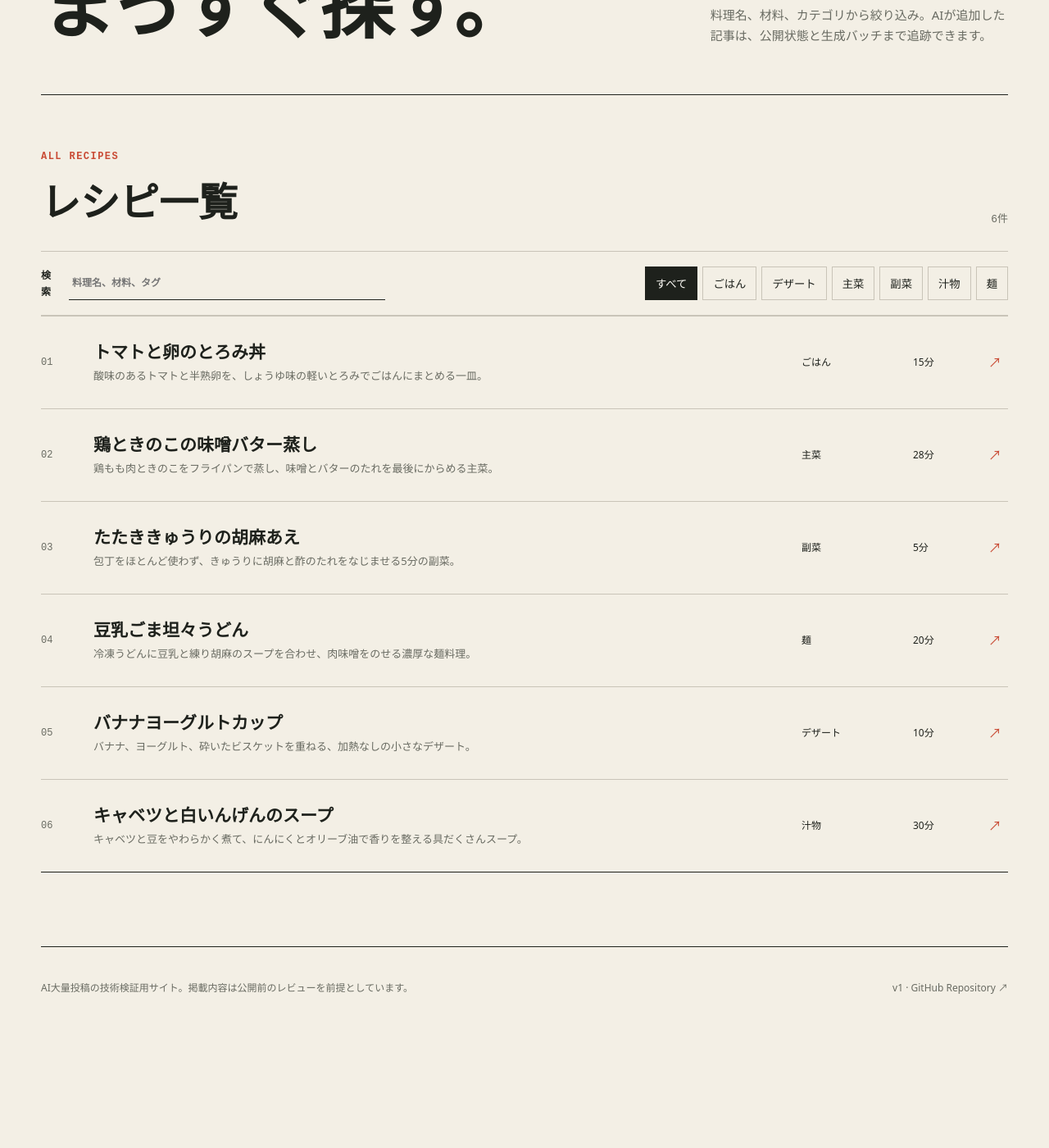
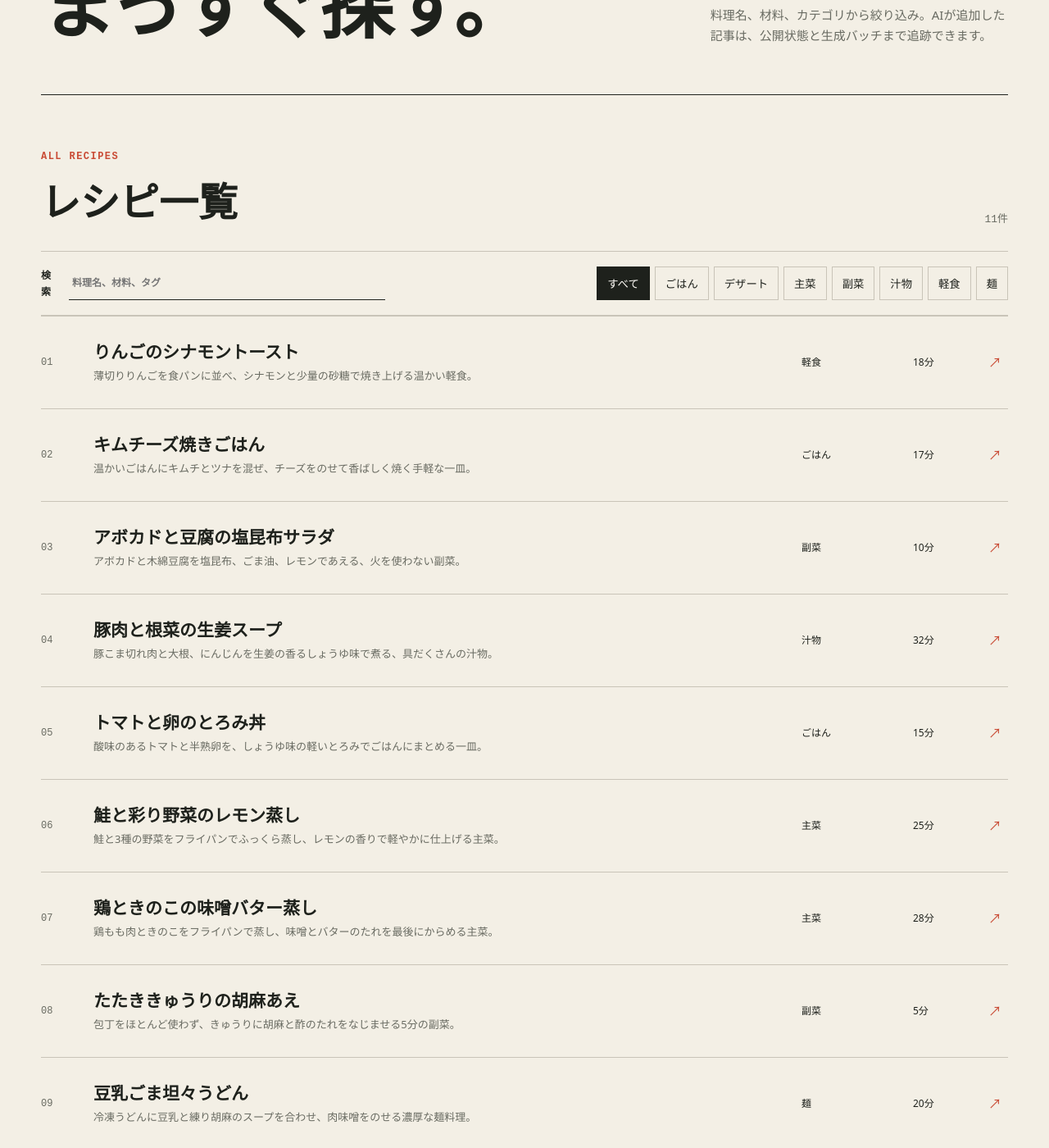
Before and after one commit to gakkii415/ai-recipe-poc, a Jekyll site: the page built from index.html, in a window 1280 px wide and 1400 px high, scrolled down 432 px. Shown: the whole window at 82% size. Built offline with Jekyll 4.4.1, drawn with Linux system fonts in a browser that asks for light colours; before the commit the page ends 1707 px from its top, so only the background shows below that; some of the changed text lies outside the part shown.

Commit message:
テストバッチ5記事を投稿してv2へ更新

```diff
--- a/_config.yml
+++ b/_config.yml
@@ -6,7 +6,7 @@ lang: ja
 timezone: Asia/Tokyo
 permalink: /recipes/:title/
 future: true
-version: v1
+version: v2
 
 defaults:
   - scope:
--- /dev/null
+++ b/_posts/2026-09-05-apple-cinnamon-toast.md
@@ -0,0 +1,39 @@
+---
+content_id: "recipe-0011"
+title: "りんごのシナモントースト"
+description: "薄切りりんごを食パンに並べ、シナモンと少量の砂糖で焼き上げる温かい軽食。"
+date: 2026-09-05 09:40:00 +0900
+category: "軽食"
+cuisine: "洋風"
+tags: ["りんご", "パン", "トースター"]
+prep_minutes: 8
+cook_minutes: 10
+servings: 1
+difficulty: "かんたん"
+ingredients:
+  - "食パン 1枚"
+  - "りんご 1/4個"
+  - "バター 5g"
+  - "砂糖 小さじ1"
+  - "シナモンパウダー 少々"
+  - "レモン汁 小さじ1/2"
+author: "AI Recipe PoC"
+generator: "ChatGPT Work"
+prompt_version: "v1"
+batch_id: "test-batch-20260905-01"
+review_status: "unreviewed"
+published: true
+---
+
+## 作り方
+
+1. りんごは芯を除き、皮つきのまま2〜3mm厚さの薄切りにする。レモン汁をまぶす。
+2. 食パンにバターを塗り、りんごを少しずつ重ねながら並べる。
+3. 砂糖とシナモンを全体にふり、オーブントースターでパンの縁が色づき、りんごがしんなりするまで7〜9分焼く。
+4. 皿に移し、食べやすい大きさに切る。
+
+## コツ
+
+りんごを薄く切ると、パンが焦げる前にやわらかくなります。途中でパンだけが濃く色づく場合は、アルミホイルをふんわりかぶせてください。
+
+> 焼きたてのりんごとパンは高温です。口の中のやけどに注意し、小麦・乳のアレルギーも確認してください。
--- /dev/null
+++ b/_posts/2026-09-05-avocado-tofu-salad.md
@@ -0,0 +1,40 @@
+---
+content_id: "recipe-0009"
+title: "アボカドと豆腐の塩昆布サラダ"
+description: "アボカドと木綿豆腐を塩昆布、ごま油、レモンであえる、火を使わない副菜。"
+date: 2026-09-05 09:20:00 +0900
+category: "副菜"
+cuisine: "和風"
+tags: ["豆腐", "アボカド", "火を使わない"]
+prep_minutes: 10
+cook_minutes: 0
+servings: 2
+difficulty: "かんたん"
+ingredients:
+  - "木綿豆腐 150g"
+  - "アボカド 1個"
+  - "塩昆布 8g"
+  - "レモン汁 小さじ2"
+  - "ごま油 小さじ1"
+  - "白いりごま 小さじ1"
+  - "しょうゆ 小さじ1/2"
+author: "AI Recipe PoC"
+generator: "ChatGPT Work"
+prompt_version: "v1"
+batch_id: "test-batch-20260905-01"
+review_status: "unreviewed"
+published: true
+---
+
+## 作り方
+
+1. 豆腐はキッチンペーパーで包み、軽く押さえて水気を取る。2cm角に切る。
+2. アボカドは縦半分に切って種と皮を除き、豆腐と同じくらいの大きさに切る。レモン汁をまぶす。
+3. ボウルに塩昆布、ごま油、しょうゆを入れて混ぜ、豆腐とアボカドを加える。
+4. 形を崩しすぎないよう底から返してあえ、器に盛って白いりごまをふる。
+
+## コツ
+
+豆腐の水気を取っておくと味がぼやけません。アボカドは食べる直前に切り、レモン汁をすぐにまぶすと変色を抑えられます。
+
+> 豆腐とアボカドは傷みやすいため、清潔な器具を使い、作ったら早めに食べてください。大豆・ごまのアレルギーも確認してください。
--- /dev/null
+++ b/_posts/2026-09-05-kimchi-cheese-rice.md
@@ -0,0 +1,40 @@
+---
+content_id: "recipe-0010"
+title: "キムチーズ焼きごはん"
+description: "温かいごはんにキムチとツナを混ぜ、チーズをのせて香ばしく焼く手軽な一皿。"
+date: 2026-09-05 09:30:00 +0900
+category: "ごはん"
+cuisine: "韓国風"
+tags: ["キムチ", "チーズ", "トースター"]
+prep_minutes: 5
+cook_minutes: 12
+servings: 1
+difficulty: "かんたん"
+ingredients:
+  - "温かいごはん 180g"
+  - "白菜キムチ 60g"
+  - "ツナ缶 1/2缶"
+  - "ピザ用チーズ 30g"
+  - "しょうゆ 小さじ1/2"
+  - "ごま油 小さじ1/2"
+  - "小ねぎ 適量"
+author: "AI Recipe PoC"
+generator: "ChatGPT Work"
+prompt_version: "v1"
+batch_id: "test-batch-20260905-01"
+review_status: "unreviewed"
+published: true
+---
+
+## 作り方
+
+1. ツナは缶汁を切る。キムチは大きければ食べやすく切り、小ねぎは小口切りにする。
+2. ボウルにごはん、キムチ、ツナ、しょうゆ、ごま油を入れ、全体が均一になるまで混ぜる。
+3. 耐熱皿に広げてピザ用チーズをのせ、オーブントースターでチーズに焼き色がつくまで8〜10分焼く。
+4. 取り出して小ねぎを散らす。
+
+## コツ
+
+キムチとチーズに塩分があるため、しょうゆは少量から加えます。冷たいごはんを使う場合は、先に電子レンジで十分に温めてください。
+
+> 耐熱皿は高温になるため、取り出す際はミトンを使ってください。乳・魚・大豆など、使用する加工品のアレルギー表示も確認してください。
--- /dev/null
+++ b/_posts/2026-09-05-pork-ginger-soup.md
@@ -0,0 +1,43 @@
+---
+content_id: "recipe-0008"
+title: "豚肉と根菜の生姜スープ"
+description: "豚こま切れ肉と大根、にんじんを生姜の香るしょうゆ味で煮る、具だくさんの汁物。"
+date: 2026-09-05 09:10:00 +0900
+category: "汁物"
+cuisine: "和風"
+tags: ["豚肉", "根菜", "スープ"]
+prep_minutes: 12
+cook_minutes: 20
+servings: 2
+difficulty: "かんたん"
+ingredients:
+  - "豚こま切れ肉 150g"
+  - "大根 150g"
+  - "にんじん 1/3本"
+  - "長ねぎ 1/3本"
+  - "生姜 1かけ"
+  - "水 500ml"
+  - "しょうゆ 大さじ1"
+  - "みりん 大さじ1"
+  - "和風だしの素 小さじ1"
+  - "ごま油 小さじ1"
+author: "AI Recipe PoC"
+generator: "ChatGPT Work"
+prompt_version: "v1"
+batch_id: "test-batch-20260905-01"
+review_status: "unreviewed"
+published: true
+---
+
+## 作り方
+
+1. 大根とにんじんは5mm厚さのいちょう切り、長ねぎは斜め薄切りにする。生姜は千切りにし、豚肉は大きければ食べやすく切る。
+2. 鍋にごま油と生姜を入れて中火で熱し、香りが立ったら豚肉を加える。肉の色が半分ほど変わるまで炒める。
+3. 大根、にんじん、水、和風だしの素を加える。煮立ったらアクを取り、ふたを少しずらして弱めの中火で12〜15分煮る。
+4. 根菜がやわらかくなったら、しょうゆ、みりん、長ねぎを加えて2分煮る。器に盛る。
+
+## コツ
+
+根菜の厚さをそろえると火の通りが均一になります。濃い味にしたい場合も、煮詰まりを見てから最後にしょうゆを少量ずつ足してください。
+
+> 豚肉は赤い部分が残らないよう十分に加熱してください。熱い汁によるやけどにも注意してください。
--- /dev/null
+++ b/_posts/2026-09-05-salmon-lemon-steam.md
@@ -0,0 +1,42 @@
+---
+content_id: "recipe-0007"
+title: "鮭と彩り野菜のレモン蒸し"
+description: "鮭と3種の野菜をフライパンでふっくら蒸し、レモンの香りで軽やかに仕上げる主菜。"
+date: 2026-09-05 09:00:00 +0900
+category: "主菜"
+cuisine: "洋風"
+tags: ["鮭", "フライパン", "野菜"]
+prep_minutes: 10
+cook_minutes: 15
+servings: 2
+difficulty: "かんたん"
+ingredients:
+  - "生鮭 2切れ"
+  - "キャベツ 2枚"
+  - "パプリカ 1/2個"
+  - "しめじ 1/2パック"
+  - "レモン 1/2個"
+  - "オリーブオイル 小さじ2"
+  - "水 大さじ2"
+  - "塩 小さじ1/3"
+  - "黒こしょう 少々"
+author: "AI Recipe PoC"
+generator: "ChatGPT Work"
+prompt_version: "v1"
+batch_id: "test-batch-20260905-01"
+review_status: "unreviewed"
+published: true
+---
+
+## 作り方
+
+1. 鮭の両面に塩をふる。キャベツは3cm角、パプリカは細切りにし、しめじは石づきを落としてほぐす。レモンは薄い輪切りにする。
+2. フライパンにキャベツ、パプリカ、しめじを広げ、鮭をのせる。水とオリーブオイルを回しかけ、鮭の上にレモンをのせる。
+3. ふたをして中火にかけ、蒸気が上がったら弱めの中火にする。鮭に火が通るまで8〜10分蒸す。
+4. 器に盛り、黒こしょうをふる。味を見て、足りなければ塩少々で整える。
+
+## コツ
+
+野菜を鮭の下に敷くと、焦げつきを防ぎながら魚のうまみを吸わせられます。レモンの皮の苦味が気になる場合は、果汁だけを仕上げにかけてください。
+
+> 鮭は中心部まで十分に加熱してください。骨が残っていないか、食べる前にも確認してください。
```
Also changed, not shown: README.md.
